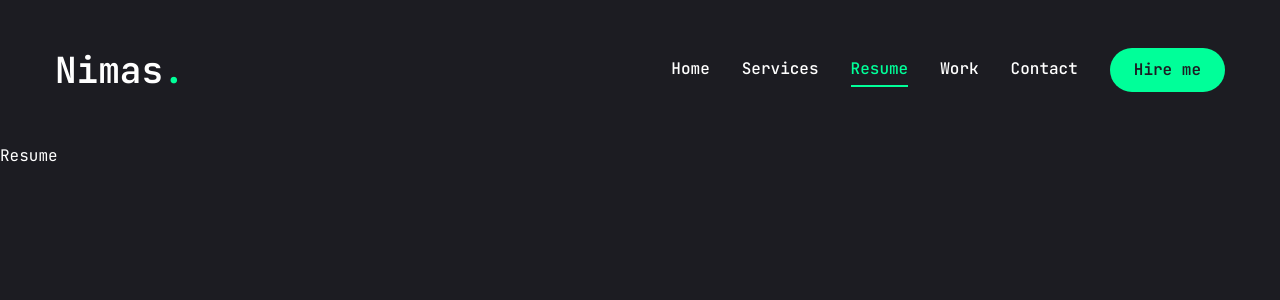
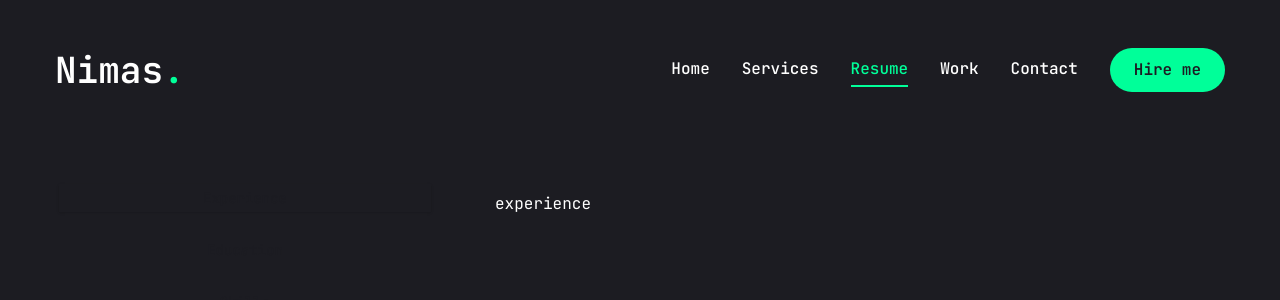
Before and after one commit to Kafoor-Nimas/my-portfolio, a Next.js app: page /resume in a window 1280 px wide. Shown: the top 300 px of the page. Built offline with nearby package versions, Linux system fonts and the light colour scheme.

Commit message:
Implement resume tabs layout with animation and refactor Tabs component styles

```diff
--- a/app/resume/page.jsx
+++ b/app/resume/page.jsx
@@ -182,10 +182,55 @@
   ],
 };
 
+import { Tabs, TabsContent, TabsList, TabsTrigger } from "@/components/ui/tabs";
 
+import {
+  Tooltip,
+  TooltipContent,
+  TooltipProvider,
+  TooltipTrigger,
+} from "@/components/ui/tooltip";
+
+import { ScrollArea } from "@/components/ui/scroll-area";
+import { motion } from "framer-motion";
 
 const Resume = () => {
-  return <div>Resume</div>;
+  return (
+    <motion.div
+      initial={{ opacity: 0 }}
+      animate={{
+        opacity: 1,
+        transition: { delay: 2.4, duration: 0.4, ease: "easeIn" },
+      }}
+      className="min-h-[80vh] flex items-center justify-center py-12 xl:py-0"
+    >
+      <div className="container mx-auto">
+        <Tabs
+          defaultValue="experience"
+          className="flex flex-col xl:flex-row gap-[60px]"
+        >
+          <TabsList className="flex flex-col w-full max-w-[380px] mx-auto xl:mx-0 gap-6">
+            <TabsTrigger value="experience">Experience</TabsTrigger>
+            <TabsTrigger value="education">Education</TabsTrigger>
+            <TabsTrigger value="skills">Skills</TabsTrigger>
+            <TabsTrigger value="about">About me</TabsTrigger>
+          </TabsList>
+
+          {/* content */}
+          <div className="min-h-[70vh] w-full">
+            {/* experience */}
+            <TabsContent value="experience">experience</TabsContent>
+            {/* education */}
+            <TabsContent value="education">education</TabsContent>
+            {/* skills */}
+            <TabsContent value="skills">skills</TabsContent>
+            {/* about me */}
+            <TabsContent value="about">about me</TabsContent>
+          </div>
+        </Tabs>
+      </div>
+    </motion.div>
+  );
 };
 
 export default Resume;
--- a/components/ui/tabs.jsx
+++ b/components/ui/tabs.jsx
@@ -1,43 +1,43 @@
-"use client"
+"use client";
 
-import * as React from "react"
-import * as TabsPrimitive from "@radix-ui/react-tabs"
+import * as React from "react";
+import * as TabsPrimitive from "@radix-ui/react-tabs";
 
-import { cn } from "@/lib/utils"
+import { cn } from "@/lib/utils";
 
-const Tabs = TabsPrimitive.Root
+const Tabs = TabsPrimitive.Root;
 
 const TabsList = React.forwardRef(({ className, ...props }, ref) => (
   <TabsPrimitive.List
     ref={ref}
-    className={cn(
-      "inline-flex h-9 items-center justify-center rounded-lg bg-muted p-1 text-muted-foreground",
-      className
-    )}
-    {...props} />
-))
-TabsList.displayName = TabsPrimitive.List.displayName
+    className={cn("inline-flex h-auto rounded-md p-1 text-primary", className)}
+    {...props}
+  />
+));
+TabsList.displayName = TabsPrimitive.List.displayName;
 
 const TabsTrigger = React.forwardRef(({ className, ...props }, ref) => (
   <TabsPrimitive.Trigger
     ref={ref}
     className={cn(
       "inline-flex items-center justify-center whitespace-nowrap rounded-md px-3 py-1 text-sm font-medium ring-offset-background transition-all focus-visible:outline-none focus-visible:ring-2 focus-visible:ring-ring focus-visible:ring-offset-2 disabled:pointer-events-none disabled:opacity-50 data-[state=active]:bg-background data-[state=active]:text-foreground data-[state=active]:shadow",
-      className
+      className,
     )}
-    {...props} />
-))
-TabsTrigger.displayName = TabsPrimitive.Trigger.displayName
+    {...props}
+  />
+));
+TabsTrigger.displayName = TabsPrimitive.Trigger.displayName;
 
 const TabsContent = React.forwardRef(({ className, ...props }, ref) => (
   <TabsPrimitive.Content
     ref={ref}
     className={cn(
       "mt-2 ring-offset-background focus-visible:outline-none focus-visible:ring-2 focus-visible:ring-ring focus-visible:ring-offset-2",
-      className
+      className,
     )}
-    {...props} />
-))
-TabsContent.displayName = TabsPrimitive.Content.displayName
+    {...props}
+  />
+));
+TabsContent.displayName = TabsPrimitive.Content.displayName;
 
-export { Tabs, TabsList, TabsTrigger, TabsContent }
+export { Tabs, TabsList, TabsTrigger, TabsContent };
```
